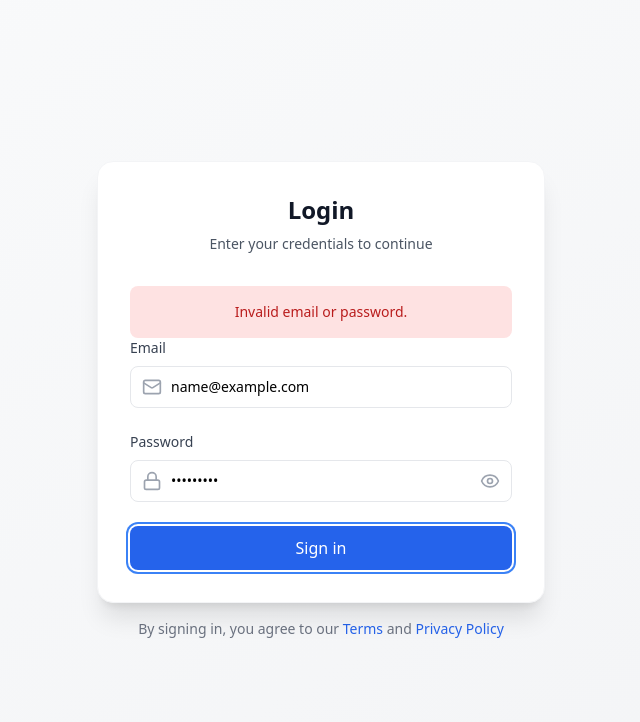
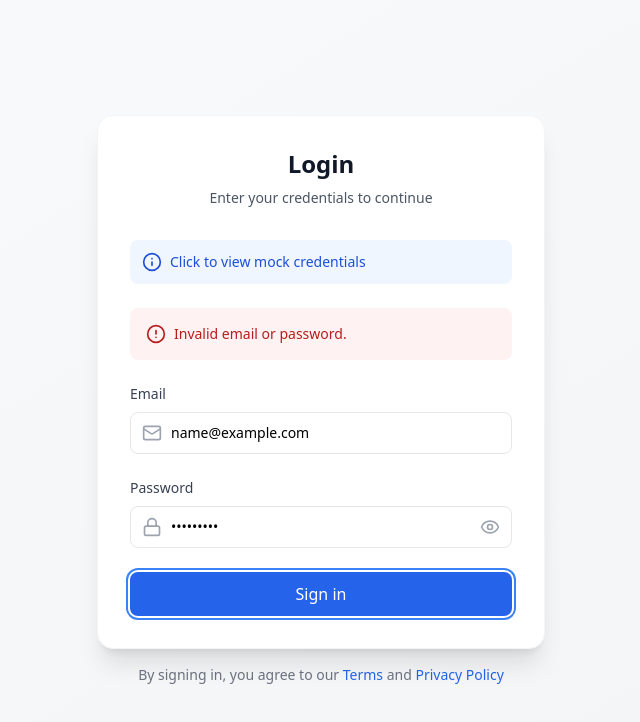
Before and after one commit to Prasugupta21/EmployWise-Assignment, a React (Vite) app: page /login in a window 1280 px wide. Both pictures are taken after typing "name@example.com", "Sample123" into the empty fields and a click on the button "Sign in". Shown: the top 722 px of the page, without its empty margins (319-959 px from the left). Built offline with nearby package versions, Linux system fonts and the light colour scheme.

Commit message:
LoginPage modification

```diff
--- a/src/App.jsx
+++ b/src/App.jsx
@@ -1,13 +1,14 @@
-import { useState } from 'react'
 import Login from './pages/Login';
 import UsersList from './pages/UsersList';
 import {Routes,Route} from 'react-router-dom';
 import EditUser from './pages/EditUser';
+import HomePage from './pages/HomePage';
 function App() {
 
   return (
     <>
     <Routes>
+      <Route path='/' element={<HomePage/>} />
       <Route path='/login' element={<Login/>}/>
       <Route path='/users-list' element={<UsersList/>}/>
       <Route path='/edit-user/:id' element={<EditUser/>}/>
--- /dev/null
+++ b/src/pages/HomePage.jsx
@@ -0,0 +1,41 @@
+import React, { useEffect } from 'react';
+import { useNavigate } from 'react-router-dom';
+
+const HomePage = () => {
+  const navigate = useNavigate();
+
+  // Check authentication on component mount
+  useEffect(() => {
+    const token = localStorage.getItem('token');
+    if (token) {
+      navigate('/users-list');
+    }
+  }, [navigate]);
+
+  const handleLogin = () => {
+    navigate('/login');
+  };
+
+  return (
+    <div className="min-h-screen bg-gradient-to-br from-gray-50 to-gray-100 flex items-center justify-center">
+      <div className="text-center">
+        <h1 className="text-4xl font-bold text-gray-800 mb-4">
+          Welcome to EmployWise Platform
+        </h1>
+
+        <p className="text-lg text-gray-600 mb-8">
+          Let's get started by logging in to your account
+        </p>
+
+        <button
+          className="bg-blue-600 text-white px-8 py-3 rounded-lg hover:bg-blue-700 transition-colors duration-200 font-medium"
+          onClick={handleLogin}
+        >
+          Login
+        </button>
+      </div>
+    </div>
+  );
+};
+
+export default HomePage;
--- a/src/pages/Login.jsx
+++ b/src/pages/Login.jsx
@@ -1,23 +1,38 @@
-import React, { useState } from 'react';
-import { Link ,useNavigate} from 'react-router-dom';
-import { Mail, Lock, EyeOff, Eye } from 'lucide-react';
+
+import React, { useState, useEffect } from 'react';
+import { Link, useNavigate } from 'react-router-dom';
+import { Mail, Lock, EyeOff, Eye, AlertCircle, Info } from 'lucide-react';
 import axios from 'axios';
-import Alert from "../components/Alert";
 
 const Login = () => {
   const [email, setEmail] = useState('');
   const [password, setPassword] = useState('');
   const [showPassword, setShowPassword] = useState(false);
-  const [error,setError]=useState('');
+  const [error, setError] = useState('');
+  const [showCredentials, setShowCredentials] = useState(false);
   const navigate = useNavigate();
   const validEmail = "eve.holt@reqres.in";
   const validPassword = "cityslicka";
 
+  // Auto-dismiss error after 3 seconds
+  useEffect(() => {
+    let timeoutId;
+    if (error) {
+      timeoutId = setTimeout(() => {
+        setError('');
+      }, 3000);
+    }
+    return () => {
+      if (timeoutId) {
+        clearTimeout(timeoutId);
+      }
+    };
+  }, [error]);
 
   const handleSubmit = async(e) => {
     setError('');
     e.preventDefault();
-    if(validEmail !== email || password!==validPassword){
+    if(validEmail !== email || password !== validPassword) {
       setError("Invalid email or password.");
       return;
     }
@@ -26,18 +41,15 @@ try {
         email,
         password,
       });
-const {token}=response.data;
-    const expiryTime = new Date().getTime() + 60 * 60 * 1000; // 1 hour from now
+      const {token} = response.data;
+      const expiryTime = new Date().getTime() + 60 * 60 * 1000;
       localStorage.setItem("token", token);
       localStorage.setItem("expiryTime", expiryTime);
-    localStorage.setItem('email',email);
-
-
+      localStorage.setItem('email', email);
       navigate('/users-list');
-}catch(error){
+    } catch(error) {
       setError("Failed to login. Please try again.");
       console.log('failed to login ', error);
-
     }
   };
 
@@ -50,9 +62,39 @@ const {token}=response.data;
               <h1 className="text-2xl font-semibold text-gray-900">Login</h1>
               <p className="text-gray-600 text-sm">Enter your credentials to continue</p>
             </div>
+
+            {/* Mock Credentials Card */}
+            <div className="mb-6 ">
+              <button
+                onClick={() => setShowCredentials(!showCredentials)}
+                className="w-full flex gap-2 p-3 bg-blue-50 rounded-lg text-blue-700 hover:bg-blue-100 transition-colors"
+              >
+                <Info className="h-5 w-5 " />
+                <span className="text-sm  font-medium  ">Click to {showCredentials ? 'hide' : 'view'} mock credentials</span>
+              </button>
+
+              {showCredentials && (
+                <div className="mt-2  text-center p-3 bg-gray-50 rounded-lg text-sm">
+                  <div className="flex items-center gap-2 mb-2">
+                    <Mail className="h-4 w-4 text-gray-500" />
+                    <span className="text-gray-700 text-center">Email: {validEmail}</span>
+                  </div>
+                  <div className="flex items-center gap-2 ">
+                    <Lock className="h-4 w-4 text-gray-500" />
+                    <span className="text-gray-700">Password: {validPassword}</span>
+                  </div>
+                </div>
+              )}
+            </div>
+
+            {/* Error Alert with animation */}
             {error && (
-                <Alert success={false} message={error}  />
+              <div className="mb-6 flex items-center gap-2 p-4 bg-red-50 rounded-lg text-red-700 animate-fade-in">
+                <AlertCircle className="h-5 w-5 flex-shrink-0" />
+                <p className="text-sm">{error}</p>
+              </div>
             )}
+
             <form onSubmit={handleSubmit} className="space-y-6">
               {/* Email Field */}
               <div className="space-y-2">
@@ -102,9 +144,6 @@ const {token}=response.data;
                 </div>
               </div>
 
-
-
-
               {/* Submit Button */}
               <button
                 type="submit"
@@ -113,13 +152,9 @@ const {token}=response.data;
                 Sign in
               </button>
             </form>
-
-
-
           </div>
         </div>
 
-        {/* Additional branding or info */}
         <div className="mt-4 text-center text-sm text-gray-500">
           By signing in, you agree to our{' '}
           <Link
```
Lines whose indentation alone changed are shown as unchanged.
